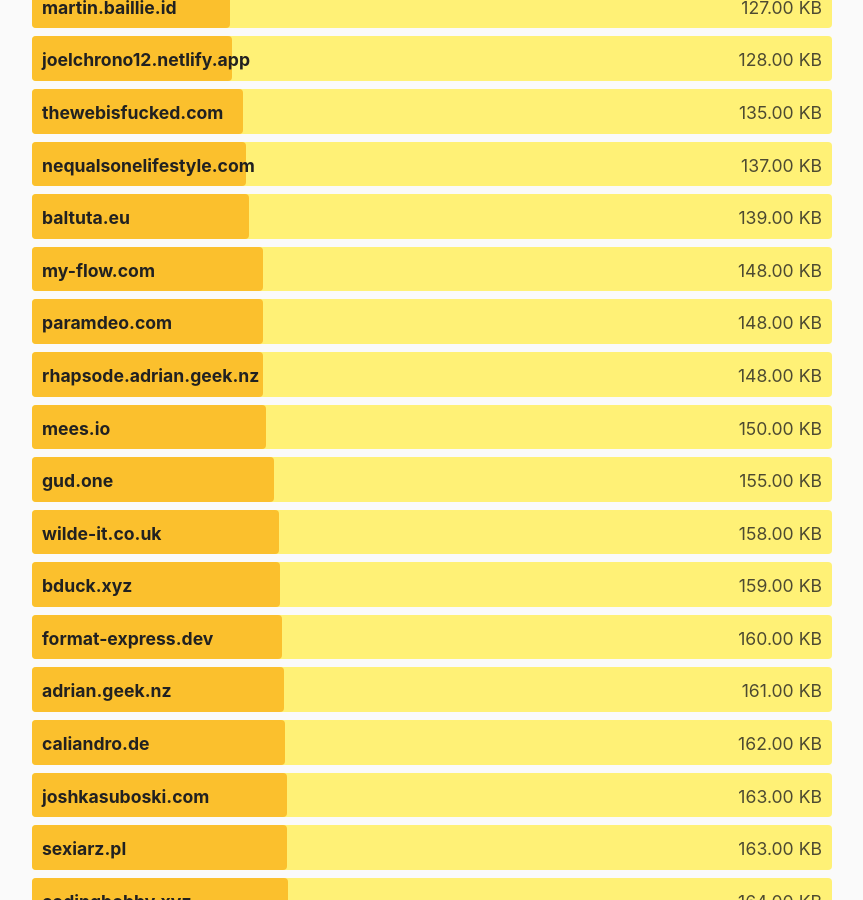
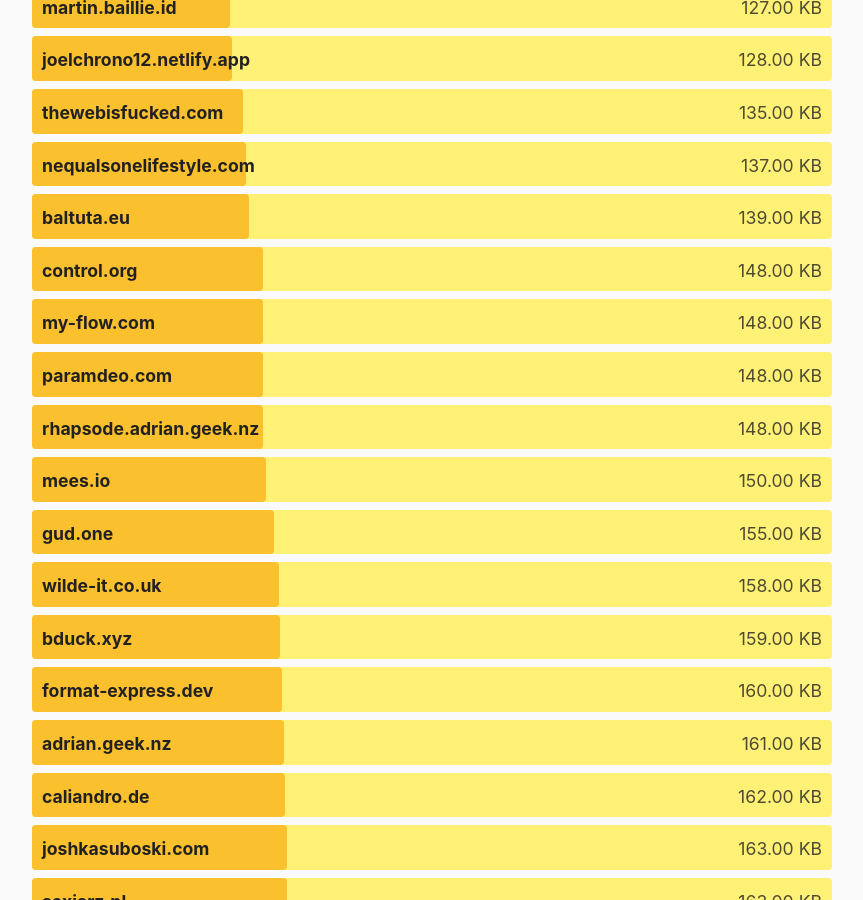
Before and after one commit to kevquirk/512kb.club, a Jekyll site: the page built from index.md, in a window 1280 px wide and 900 px high, scrolled down 12640 px. Shown: the whole window, without its empty margins (208-1071 px from the left). Built offline with Jekyll 4.4.1, drawn with Linux system fonts in a browser that asks for light colours.

Commit message:
site add request. tests run.

```diff
--- a/_data/sites.yml
+++ b/_data/sites.yml
@@ -1,3 +1,8 @@
+- domain: control.org
+  url: https://control.org/
+  size: 148
+  last_checked: 2022-01-04
+
 - domain: 0chris.com
   url: https://www.0chris.com/
   size: 4.3
```
